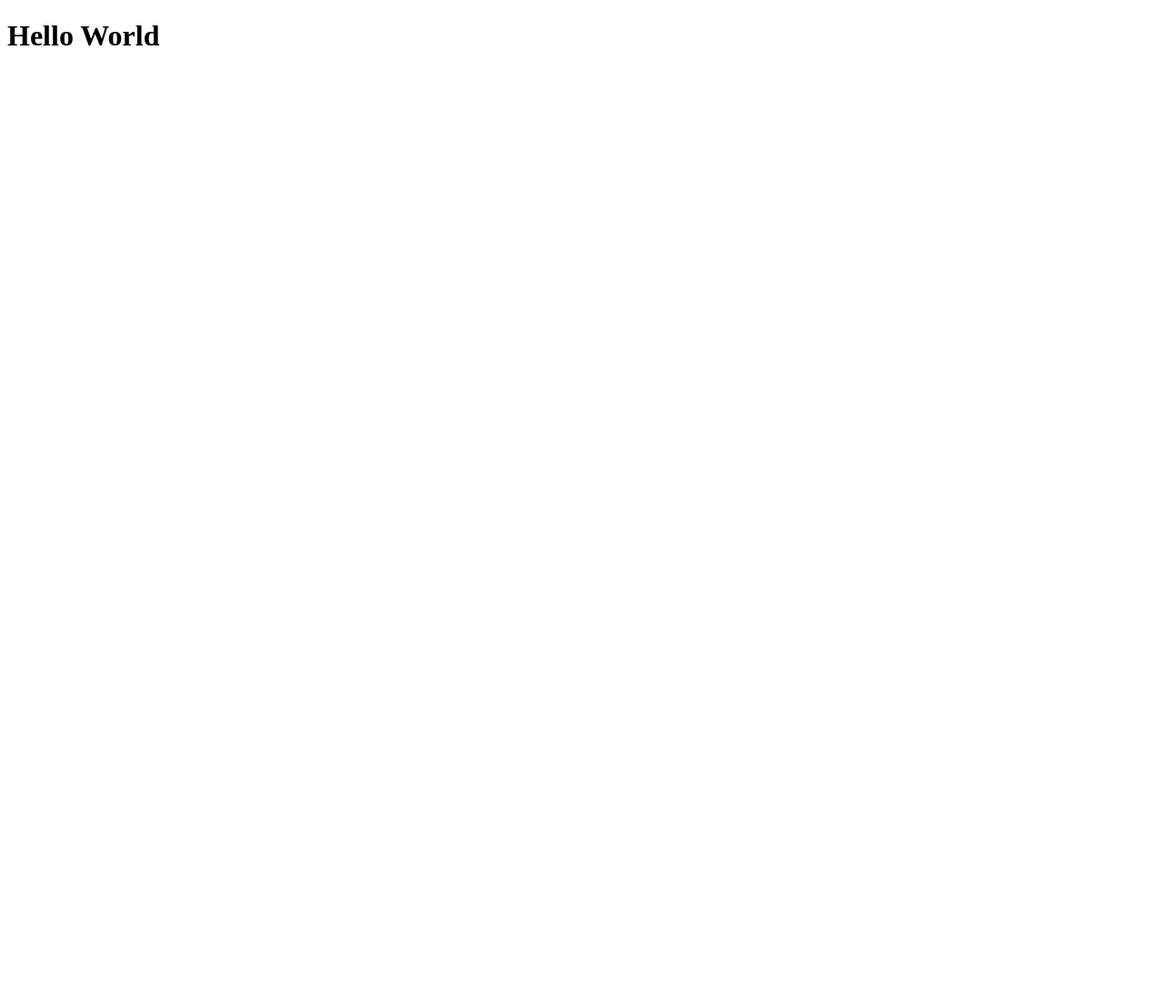
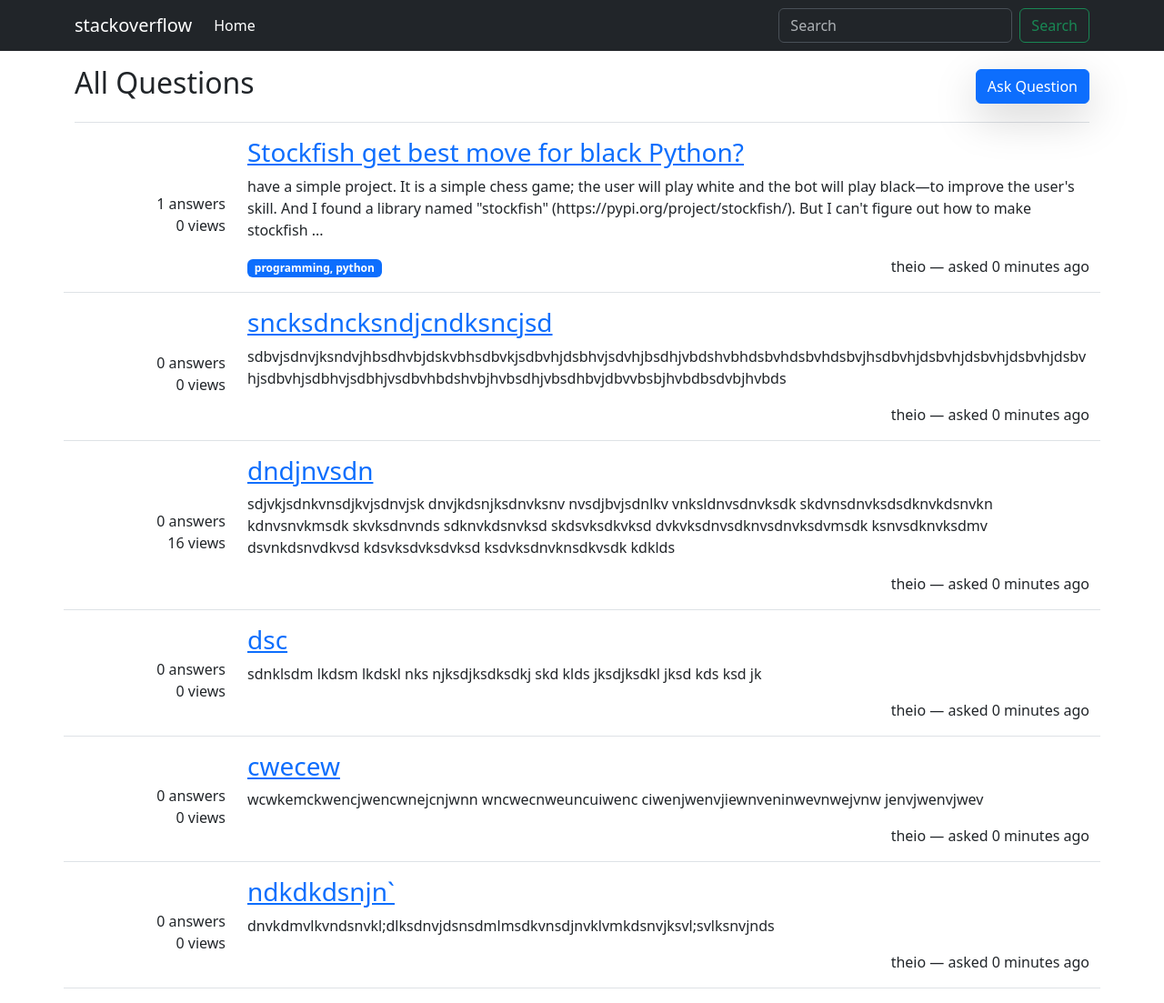
Before and after one commit to IoaneChaduneli/stacktest, a Django app: page / in a window 1280 px wide. Before the commit the page is almost empty. Shown: the whole page at 91% size. Before the commit the page ends 50 px from the top, so only its background shows below. Run offline with Django 4.2, Linux system fonts and the light colour scheme; data comes from the database, SQL or seed files in the repository; both versions use the stored data as it was after the commit; tables that the repository leaves empty hold one stand-in row (values such as "Sample post").

Commit message:
add question add view

```diff
--- a/forum/models.py
+++ b/forum/models.py
@@ -1,5 +1,6 @@
 from django.db import models
 from users.models import User
+from django.urls import reverse
 # Create your models here.
 
 
@@ -11,6 +12,14 @@
     modify_time = models. DateTimeField(auto_now=True)
     views = models.PositiveBigIntegerField(default=0, blank=True)
 
+
+    def __str__(self) -> str:
+        return self.title
+
+    def get_absolute_url(self):
+        return reverse('forum:question-detail', kwargs={'pk': self.pk})
+
+
 class Answer(models.Model):
     user = models.ForeignKey(User, on_delete=models.CASCADE)
     question = models.ForeignKey(Question, on_delete=models.CASCADE)
--- a/forum/urls.py
+++ b/forum/urls.py
@@ -1,7 +1,12 @@
 from django.urls import path
-from forum.views import HomeView
+from forum.views import HomeView, QuestionDetailView, QuestionCreateView
+
+
+
 app_name = 'forum'
 
 urlpatterns = [
-    path('', HomeView.as_view(), name='home')
+    path('', HomeView.as_view(), name='home'),
+    path('question/<int:pk>/', QuestionDetailView.as_view(), name='question-detail'),
+    path('ask/', QuestionCreateView.as_view(), name='question-add')
 ]
--- a/forum/views.py
+++ b/forum/views.py
@@ -1,8 +1,64 @@
-from django.shortcuts import render
-from django.views.generic import ListView
+from django.shortcuts import render, redirect
+from django.views.generic import ListView, DetailView, CreateView
 from forum.models import Question
+from forum.forms import QuestionCreateForm
+from django.urls import reverse_lazy
+from django.contrib.auth.mixins import LoginRequiredMixin
 # Create your views here.
 
 class HomeView(ListView):
     model = Question
     template_name = 'forum/question_list.html'
+
+class QuestionDetailView(DetailView):
+    model = Question
+    template_name = 'forum/question_detail.html'
+
+# def create_question_view(request):
+    # question = Question(
+    #       user_id = request.GET.get('user'),
+    #       title = request.GET.get('title'),
+    #       text = request.GET.get('text'),
+    #       views = request.GET.get('views'),
+    # )
+
+    # question.save()
+    # if request.method == 'GET':
+    #     return render(
+    #         request,
+    #         'forum/question_add.html',
+    #         {
+    #             'form': QuestionCreateForm()
+    #         }
+    #      )
+    # else:
+    #     form = QuestionCreateForm(request.POST)
+    #     if form.is_valid:
+    #         form.save()
+    #         return redirect('forum:home')
+
+    #     return render(
+    #         request,
+    #         'forum/question_add.html',
+    #         {
+    #             'form': form
+    #         }
+    #      )
+
+class QuestionCreateView(LoginRequiredMixin, CreateView):
+    model = Question
+    fields = [
+
+        'title',
+        'text'
+    ]
+
+    success_url = reverse_lazy('forum:home')
+
+    def form_valid(self, form):
+        self.object: Question = form.save(commit=False)
+        self.object.user = self.request.user
+        return super().form_valid(form)
+
+
+    template_name = 'forum/question_add.html'
--- a/stacktest/settings.py
+++ b/stacktest/settings.py
@@ -57,7 +57,7 @@
 TEMPLATES = [
     {
         'BACKEND': 'django.template.backends.django.DjangoTemplates',
-        'DIRS': [BASE_DIR / 'template'],
+        'DIRS': [BASE_DIR / 'templates'],
         'APP_DIRS': True,
         'OPTIONS': {
             'context_processors': [
--- a/templates/base.html
+++ b/templates/base.html
@@ -6,9 +6,35 @@
     <meta http-equiv="X-UA-Compatible" content="IE=edge">
     <meta name="viewport" content="width=device-width, initial-scale=1.0">
     <link rel="stylesheet" href="{% static 'style.css' %}">
+    <link href="https://cdn.jsdelivr.net/npm/bootstrap@5.3.0-alpha1/dist/css/bootstrap.min.css" rel="stylesheet" integrity="sha384-GLhlTQ8iRABdZLl6O3oVMWSktQOp6b7In1Zl3/Jr59b6EGGoI1aFkw7cmDA6j6gD" crossorigin="anonymous">
+
+    <script src="https://cdn.jsdelivr.net/npm/@popperjs/core@2.11.6/dist/umd/popper.min.js" integrity="sha384-oBqDVmMz9ATKxIep9tiCxS/Z9fNfEXiDAYTujMAeBAsjFuCZSmKbSSUnQlmh/jp3" crossorigin="anonymous"></script>
+    <script src="https://cdn.jsdelivr.net/npm/bootstrap@5.3.0-alpha1/dist/js/bootstrap.min.js" integrity="sha384-mQ93GR66B00ZXjt0YO5KlohRA5SY2XofN4zfuZxLkoj1gXtW8ANNCe9d5Y3eG5eD" crossorigin="anonymous"></script>
     <title>Document</title>
 </head>
 <body>
+    <nav class="navbar navbar-expand-lg bg-dark" data-bs-theme="dark">
+        <div class="container">
+          <a class="navbar-brand" href="{% url 'forum:home' %}">stackoverflow</a>
+          <button class="navbar-toggler" type="button" data-bs-toggle="collapse" data-bs-target="#navbarSupportedContent" aria-controls="navbarSupportedContent" aria-expanded="false" aria-label="Toggle navigation">
+            <span class="navbar-toggler-icon"></span>
+          </button>
+          <div class="collapse navbar-collapse" id="navbarSupportedContent">
+            <ul class="navbar-nav me-auto mb-2 mb-lg-0">
+              <li class="nav-item">
+                <a class="nav-link active" aria-current="page" href="{% url 'forum:home' %}">Home</a>
+              </li>
+            </ul>
+            <div class="d-flex justify-content-between">
+              <div>
+                <form action="{% url 'forum:home' %}" class="d-flex" role="search">
+                  <input class="form-control me-2" name="q" type="search" placeholder="Search" aria-label="Search" value="{% if form.q.value %}{{ form.q.value }}{% endif %}">
+                  <button class="btn btn-outline-success" type="submit">Search</button>
+                </form>
+              </div>
+            </div>
+        </div>
+    </nav>
     {% block content %}
 
 
--- a/templates/forum/question_list.html
+++ b/templates/forum/question_list.html
@@ -2,5 +2,41 @@
 
 {% block content %}
 
-<h1>Hello World</h1>
+<div class="mt-3 container">
+    <div class="d-flex justify-content-between border-bottom pb-3 mb-3 align-items-center">
+        <h2>All Questions</h2>
+        <a href="{% url 'forum:question-add' %}" class="btn btn-primary shadow-lg">Ask Question</a>
+    </div>
+    <div>
+        {% for question in question_list %}
+        <div class="row border-bottom mb-3" id="question-{{ question.id }}">
+            <div class="col d-flex flex-column justify-content-center text-end">
+                {# <span>0 votes</span> #}
+                <span>{{ question.answer_set.all|length }} answers</span>
+                <span>{{ question.views }} views </span>
+            </div>
+            <div class="col-10">
+                <h3><a href="{% url 'forum:question-detail' question.id %}">{{ question.title }}</a></h3>
+                {#<h3><a href="{{ question.get_absolute_url }}">{{ question.title }}</a></h3>#}
+                <p class="text-break">
+                    {{ question.text|slice:255 }}
+                    {% if question.text|length > 255 %}
+                        ...
+                    {% endif %}
+                </p>
+                <div class="d-flex justify-content-between">
+                    <div>
+                        {% for tag in question.tag_set.all %}
+                            <span class="badge bg-primary">{{ tag.name }}</span>
+                        {% endfor %}
+                    </div>
+                    <div>
+                        <p>
+                            {{ question.user.username }} &mdash; asked {{ question.create_time|timesince }} ago
+                        </p>
+                    </div>
+                </div>
+            </div>
+        </div>
+    {% endfor %}
 {% endblock content %}
```
Also changed, not shown: forum/forms.py (added, +7 -0 lines), templates/forum/question_add.html (added, +13 -0 lines), templates/forum/question_detail.html (added, +15 -0 lines), db.sqlite3.
